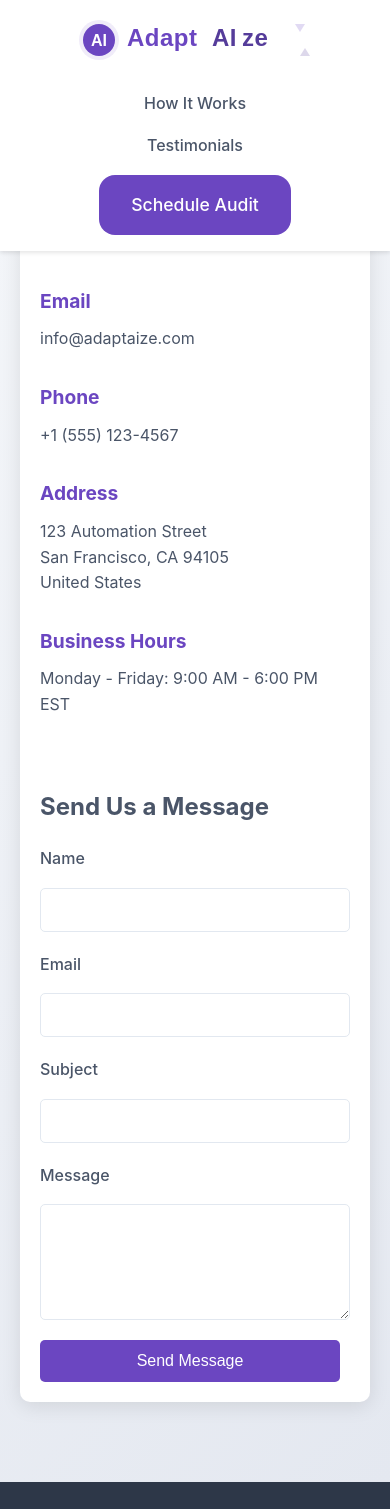
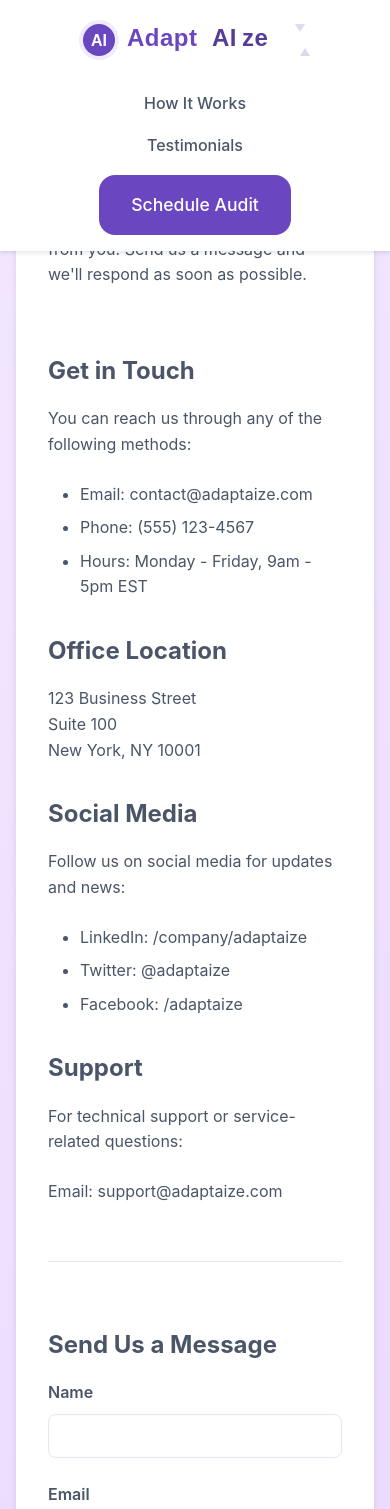
Before and after one commit to adaptaize/Adaptaize, a React (Create React App) app in the folder adaptaize-website/: page /contact in a window 390 px wide. Shown: the top 1509 px of the page. Built offline with nearby package versions, Linux system fonts and the light colour scheme.

Commit message:
Updated layout and styling for the website

```diff
--- a/adaptaize-website/src/App.css
+++ b/adaptaize-website/src/App.css
@@ -105,9 +105,9 @@ body {
 .hero-text h1 {
   font-size: 3.5rem;
   font-weight: 800;
-  color: #2d3748;
   margin-bottom: 1.5rem;
   line-height: 1.2;
+  color: #553c9a;
 }
 
 .hero-text p {
--- a/adaptaize-website/src/components/Contact.js
+++ b/adaptaize-website/src/components/Contact.js
@@ -1,7 +1,7 @@
 import React, { useState } from 'react';
-import './Contact.css';
+import './PageLayout.css';
 
-const Contact = () => {
+function Contact() {
   const [formData, setFormData] = useState({
     name: '',
     email: '',
@@ -39,29 +39,37 @@ const Contact = () => {
   };
 
   return (
-    <div className="contact-page">
-      <div className="contact-container">
+    <div className="page-container">
+      <div className="page-content">
         <h1>Contact Us</h1>
-        <p className="contact-intro">Have questions about our AI-powered automation services? We're here to help!</p>
+        <p>Have questions? We'd love to hear from you. Send us a message and we'll respond as soon as possible.</p>
 
-        <div className="contact-content">
+        <div className="contact-grid">
           <div className="contact-info">
-            <div className="info-item">
-              <h3>Email</h3>
-              <p>info@adaptaize.com</p>
-            </div>
-            <div className="info-item">
-              <h3>Phone</h3>
-              <p>+1 (555) 123-4567</p>
-            </div>
-            <div className="info-item">
-              <h3>Address</h3>
-              <p>123 Automation Street<br />San Francisco, CA 94105<br />United States</p>
-            </div>
-            <div className="info-item">
-              <h3>Business Hours</h3>
-              <p>Monday - Friday: 9:00 AM - 6:00 PM EST</p>
-            </div>
+            <h2>Get in Touch</h2>
+            <p>You can reach us through any of the following methods:</p>
+            <ul>
+              <li>Email: contact@adaptaize.com</li>
+              <li>Phone: (555) 123-4567</li>
+              <li>Hours: Monday - Friday, 9am - 5pm EST</li>
+            </ul>
+
+            <h2>Office Location</h2>
+            <p>123 Business Street<br />
+            Suite 100<br />
+            New York, NY 10001</p>
+
+            <h2>Social Media</h2>
+            <p>Follow us on social media for updates and news:</p>
+            <ul>
+              <li>LinkedIn: /company/adaptaize</li>
+              <li>Twitter: @adaptaize</li>
+              <li>Facebook: /adaptaize</li>
+            </ul>
+
+            <h2>Support</h2>
+            <p>For technical support or service-related questions:</p>
+            <p>Email: support@adaptaize.com</p>
           </div>
 
           <div className="contact-form-container">
@@ -129,6 +137,6 @@ const Contact = () => {
       </div>
     </div>
   );
-};
+}
 
 export default Contact;
--- /dev/null
+++ b/adaptaize-website/src/components/PageLayout.css
@@ -0,0 +1,162 @@
+.page-container {
+  padding: 8rem 2rem 4rem;
+  min-height: 100vh;
+  background: linear-gradient(135deg, #f3e8ff, #e9d8fd);
+}
+
+.page-content {
+  max-width: 800px;
+  margin: 0 auto;
+  background: white;
+  padding: 3rem;
+  border-radius: 1rem;
+  box-shadow: 0 4px 6px rgba(0, 0, 0, 0.1);
+}
+
+.page-content h1 {
+  color: #553c9a;
+  font-size: 2.5rem;
+  margin-bottom: 2rem;
+  text-align: center;
+}
+
+.page-content h2 {
+  color: #4a5568;
+  font-size: 1.8rem;
+  margin: 2rem 0 1rem;
+}
+
+.page-content p {
+  color: #4a5568;
+  line-height: 1.6;
+  margin-bottom: 1.5rem;
+}
+
+.page-content ul {
+  list-style-type: disc;
+  margin-left: 2rem;
+  margin-bottom: 1.5rem;
+}
+
+.page-content li {
+  color: #4a5568;
+  margin-bottom: 0.5rem;
+}
+
+/* Contact Form Styles */
+.contact-grid {
+  display: grid;
+  grid-template-columns: 1fr 1fr;
+  gap: 3rem;
+  margin-top: 2rem;
+}
+
+.contact-info {
+  padding-right: 2rem;
+  border-right: 1px solid #e2e8f0;
+}
+
+.contact-form-container {
+  padding-left: 1rem;
+}
+
+.contact-form {
+  display: flex;
+  flex-direction: column;
+  gap: 1.5rem;
+}
+
+.form-group {
+  display: flex;
+  flex-direction: column;
+  gap: 0.5rem;
+}
+
+.form-group label {
+  font-weight: 600;
+  color: #4a5568;
+}
+
+.form-group input,
+.form-group textarea {
+  padding: 0.75rem;
+  border: 1px solid #e2e8f0;
+  border-radius: 0.5rem;
+  font-size: 1rem;
+  transition: border-color 0.3s ease;
+}
+
+.form-group input:focus,
+.form-group textarea:focus {
+  outline: none;
+  border-color: #6b46c1;
+  box-shadow: 0 0 0 3px rgba(107, 70, 193, 0.1);
+}
+
+.submit-button {
+  background-color: #6b46c1;
+  color: white;
+  border: none;
+  padding: 0.75rem 1.5rem;
+  border-radius: 0.5rem;
+  font-weight: 600;
+  cursor: pointer;
+  transition: background-color 0.3s ease;
+  align-self: flex-start;
+}
+
+.submit-button:hover {
+  background-color: #553c9a;
+}
+
+.success-message {
+  background-color: #f0fff4;
+  border: 1px solid #c6f6d5;
+  border-radius: 0.5rem;
+  padding: 1.5rem;
+  text-align: center;
+}
+
+.success-message h3 {
+  color: #2f855a;
+  margin-bottom: 0.5rem;
+}
+
+.success-message p {
+  color: #2f855a;
+  margin-bottom: 0;
+}
+
+@media (max-width: 768px) {
+  .page-container {
+    padding: 6rem 1rem 2rem;
+  }
+
+  .page-content {
+    padding: 2rem;
+  }
+
+  .page-content h1 {
+    font-size: 2rem;
+  }
+
+  .page-content h2 {
+    font-size: 1.5rem;
+  }
+
+  .contact-grid {
+    grid-template-columns: 1fr;
+    gap: 2rem;
+  }
+
+  .contact-info {
+    padding-right: 0;
+    border-right: none;
+    border-bottom: 1px solid #e2e8f0;
+    padding-bottom: 2rem;
+  }
+
+  .contact-form-container {
+    padding-left: 0;
+  }
+}
--- a/adaptaize-website/src/components/PrivacyPolicy.js
+++ b/adaptaize-website/src/components/PrivacyPolicy.js
@@ -1,82 +1,42 @@
 import React from 'react';
-import './Policy.css';
+import './PageLayout.css';
 
-const PrivacyPolicy = () => {
+function PrivacyPolicy() {
   return (
-    <div className="policy-page">
-      <div className="policy-container">
+    <div className="page-container">
+      <div className="page-content">
         <h1>Privacy Policy</h1>
-        <p className="last-updated">Last Updated: {new Date().toLocaleDateString()}</p>
+        <p>Last updated: {new Date().toLocaleDateString()}</p>
 
-        <section>
         <h2>1. Introduction</h2>
-          <p>Welcome to AdaptAIze ("we," "our," or "us"). We respect your privacy and are committed to protecting your personal data. This privacy policy will inform you about how we look after your personal data when you visit our website and tell you about your privacy rights and how the law protects you.</p>
-        </section>
+        <p>At AdaptAIze, we take your privacy seriously. This Privacy Policy explains how we collect, use, disclose, and safeguard your information when you use our services.</p>
 
-        <section>
-          <h2>2. The Data We Collect</h2>
-          <p>We may collect, use, store and transfer different kinds of personal data about you, including:</p>
+        <h2>2. Information We Collect</h2>
         <ul>
-            <li>Identity Data: first name, last name, username or similar identifier</li>
-            <li>Contact Data: email address, telephone numbers</li>
-            <li>Technical Data: internet protocol (IP) address, browser type and version, time zone setting and location, browser plug-in types and versions, operating system and platform</li>
-            <li>Usage Data: information about how you use our website and services</li>
+          <li>Personal information (name, email, phone number)</li>
+          <li>Business information (company name, industry, size)</li>
+          <li>Usage data and analytics</li>
+          <li>Communication preferences</li>
         </ul>
-        </section>
 
-        <section>
-          <h2>3. How We Use Your Data</h2>
-          <p>We will only use your personal data when the law allows us to. Most commonly, we will use your personal data in the following circumstances:</p>
+        <h2>3. How We Use Your Information</h2>
+        <p>We use the collected information to:</p>
         <ul>
-            <li>To provide and maintain our service</li>
-            <li>To notify you about changes to our service</li>
-            <li>To provide customer support</li>
-            <li>To gather analysis or valuable information so that we can improve our service</li>
-            <li>To monitor the usage of our service</li>
-            <li>To detect, prevent and address technical issues</li>
+          <li>Provide and improve our services</li>
+          <li>Process your automation requests</li>
+          <li>Send you important updates and notifications</li>
+          <li>Analyze and optimize our service performance</li>
         </ul>
-        </section>
 
-        <section>
         <h2>4. Data Security</h2>
-          <p>We have put in place appropriate security measures to prevent your personal data from being accidentally lost, used, or accessed in an unauthorized way, altered, or disclosed. In addition, we limit access to your personal data to those employees, agents, contractors, and other third parties who have a business need to know.</p>
-        </section>
+        <p>We implement appropriate security measures to protect your personal information from unauthorized access, alteration, disclosure, or destruction.</p>
 
-        <section>
-          <h2>5. Your Legal Rights</h2>
-          <p>Under certain circumstances, you have rights under data protection laws in relation to your personal data, including the right to:</p>
-          <ul>
-            <li>Request access to your personal data</li>
-            <li>Request correction of your personal data</li>
-            <li>Request erasure of your personal data</li>
-            <li>Object to processing of your personal data</li>
-            <li>Request restriction of processing your personal data</li>
-            <li>Request transfer of your personal data</li>
-            <li>Right to withdraw consent</li>
-          </ul>
-        </section>
-
-        <section>
-          <h2>6. Cookies</h2>
-          <p>We use cookies and similar tracking technologies to track the activity on our service and hold certain information. Cookies are files with a small amount of data which may include an anonymous unique identifier.</p>
-        </section>
-
-        <section>
-          <h2>7. Changes to This Privacy Policy</h2>
-          <p>We may update our Privacy Policy from time to time. We will notify you of any changes by posting the new Privacy Policy on this page and updating the "Last Updated" date at the top of this Privacy Policy.</p>
-        </section>
-
-        <section>
-          <h2>8. Contact Us</h2>
-          <p>If you have any questions about this Privacy Policy, please contact us:</p>
-          <ul>
-            <li>By email: privacy@adaptaize.com</li>
-            <li>By visiting the contact page on our website</li>
-          </ul>
-        </section>
+        <h2>5. Contact Us</h2>
+        <p>If you have any questions about this Privacy Policy, please contact us at:</p>
+        <p>Email: privacy@adaptaize.com</p>
       </div>
     </div>
   );
-};
+}
 
 export default PrivacyPolicy;
```
Also changed, not shown: adaptaize-website/src/components/TermsOfService.js (+35 -65 lines). Lines whose indentation alone changed are shown as unchanged.
